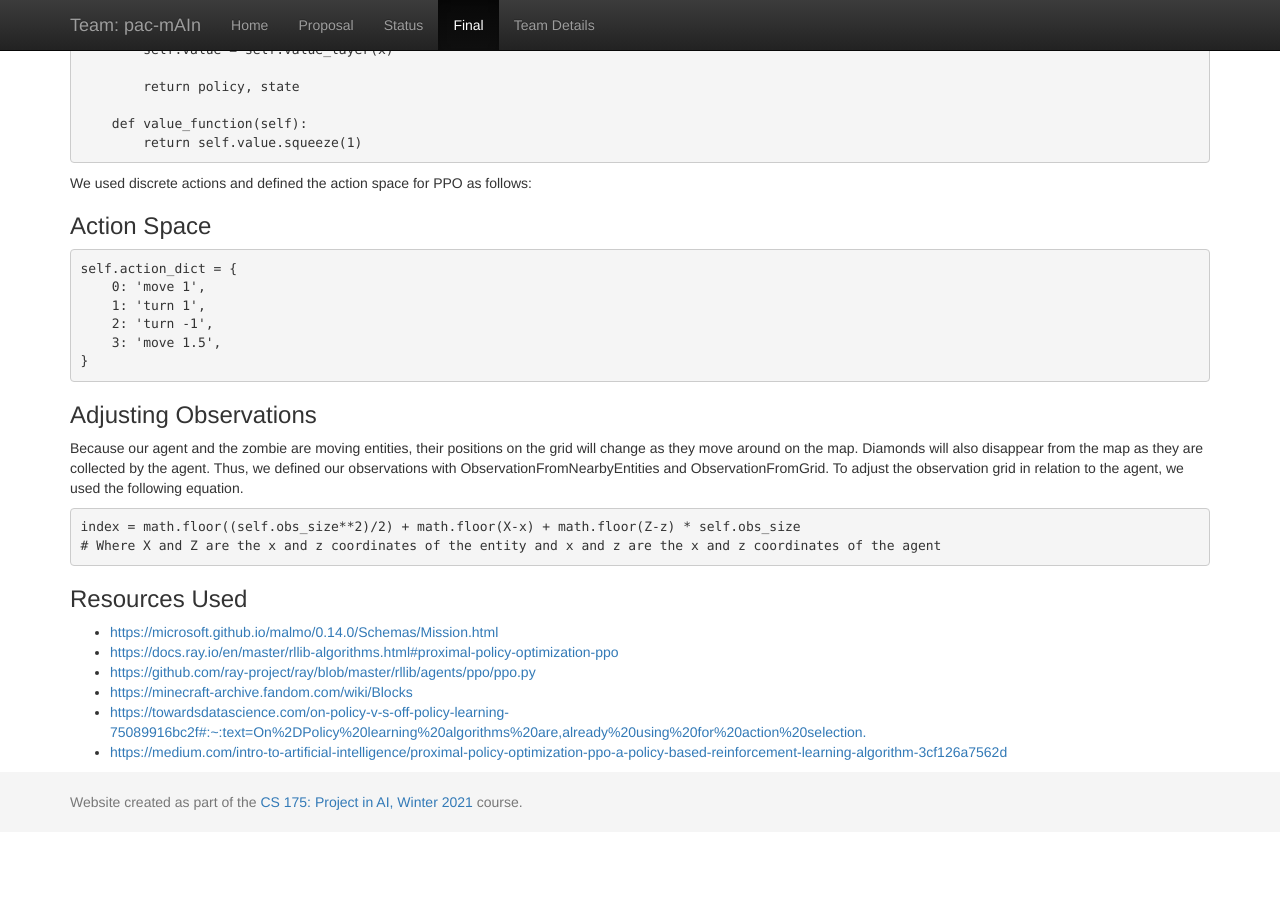
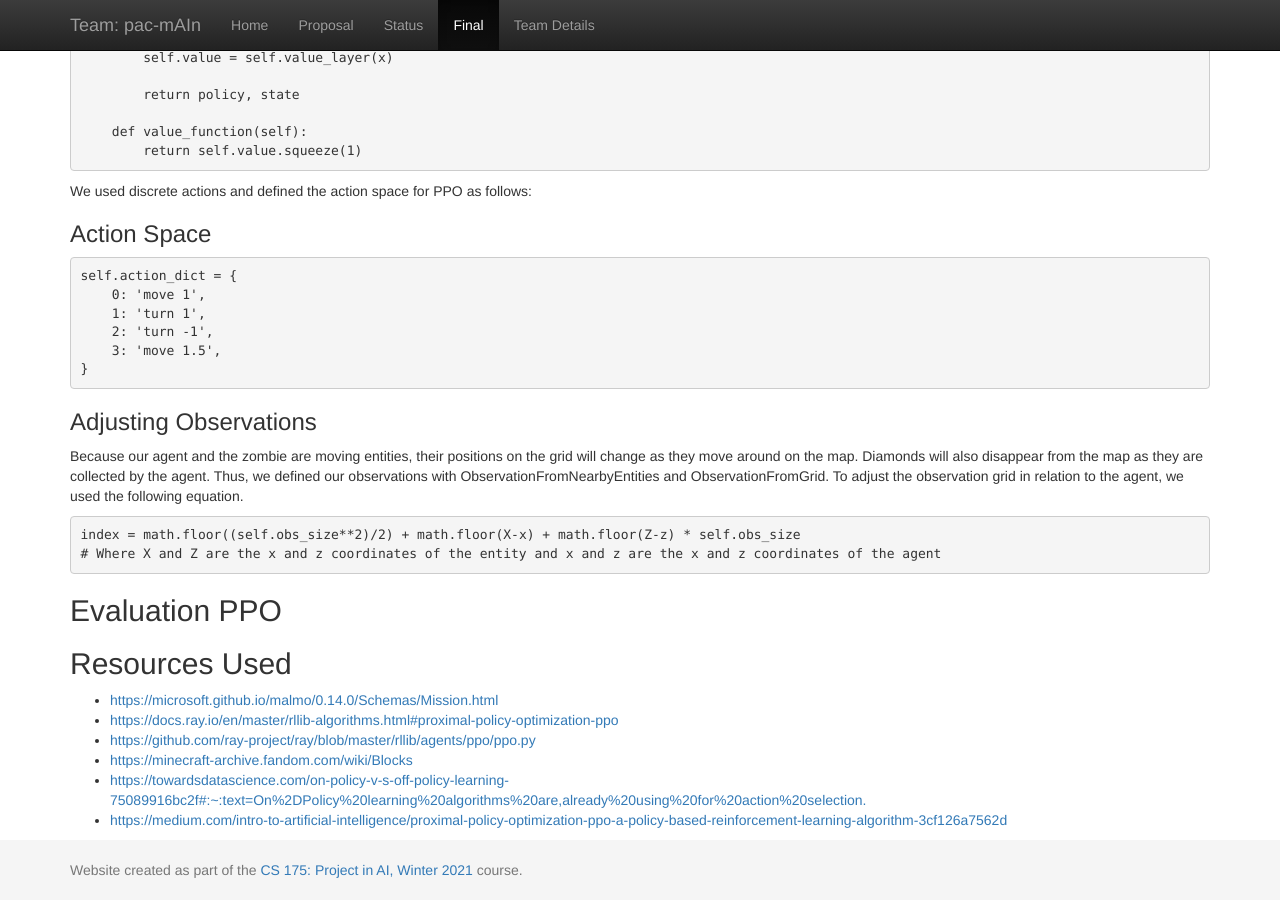
Before and after one commit to armaansd/pac-mAIn, a Jekyll site: the page built from docs/final.md, in a window 1280 px wide and 900 px high, scrolled down 3456 px. Built offline with Jekyll 4.4.1, drawn with Linux system fonts in a browser that asks for light colours; before the commit the page ends 4288 px from its top, so only the background shows below that.

Commit message:
Update final.md

````diff
--- a/docs/final.md
+++ b/docs/final.md
@@ -3,17 +3,18 @@
 title: Final Report
 ---
 This will be exchanged for final vid later
+<H2 align=left>
 <iframe width="560" height="315" src="https://www.youtube.com/embed/GXTNISa5NKk" frameborder="0" allowfullscreen>
 </iframe>
+</H2>
+
 
 <img src="https://user-images.githubusercontent.com/75513952/144721188-2a29f8d2-261c-4e87-98e4-140f43b1356b.png" width="1000" height="700">
 
-
-# Pac-mAIn Project Summary
+<H2 align = left>Pac-mAIn Project Summary</H2>
 <p>The goal of our project is to train an agent to play a modified version of Pac-Man on Minecraft. The pellets from the original game will be substituted with diamonds and the ghosts will be substituted by a Zombie or enemy agent. The agent's score will be based on how many diamonds they collect in a given episode. The goal of our agent is to obtain the highest score for the given map, which is 31 diamonds. The agent will also have to learn to avoid the zombie as it picks up diamonds. If it encounters a zombie it will receive a penalty score. If it gets touched by the zombie, agent will "die" and received a penalty score. We will develop our AI using the Malmo platform.</p>
 
 <p>The goal of this project is to create the environment ourselves and implement and compare more than one algorithm. We will evaluate our agent based on several metrics.</p>
-
 
 ### Environement Setup
 <p>We made some changes to the environment since the proposal. Because the agent is enclosed with walls, one behavior it learned was to not move to minimize the amount of negative rewards that it receives from touching the wall. Thus, it learned to stand around instead of exploring the maze. To encourage the agent to explore, we added more walking space for the agent. This also allows it to maneuver around a Zombie if it learns to do so. </p>
@@ -35,7 +36,7 @@
 - Collecting all diamonds +100
 
 
-# Approach
+<H2 align=left>Approach</H2>
 ## Algorithm Used: PPO
 <p>One of the algorithms we used is Proximal Policy Optimization or PPO for short. We used RLlib's implementation of a PPO trainer.
 PPO is a on-policy algorithm, meaning that it explores by sampling actions based on its latest version of its policy. Essentially our agent learns from the observations and reward states with its current policy and then updates its policy in small batches in multiple training steps. Initially the actions the agent will perform will be based on it's initial conditions and training procedure, but should get less random as more training goes on. </p>
@@ -100,8 +101,11 @@
 # Where X and Z are the x and z coordinates of the entity and x and z are the x and z coordinates of the agent
 ```
 
+<H2 align=left>Evaluation PPO</H2>
 
-### Resources Used
+
+
+<H2>Resources Used</H2>
 
 - <https://microsoft.github.io/malmo/0.14.0/Schemas/Mission.html>
 - <https://docs.ray.io/en/master/rllib-algorithms.html#proximal-policy-optimization-ppo>
````
